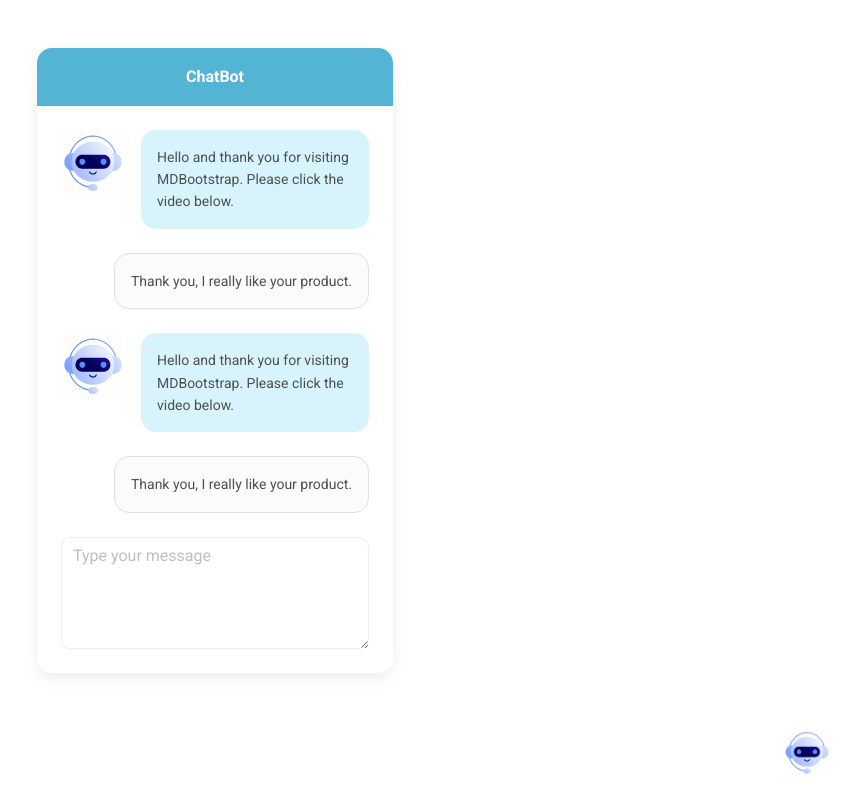
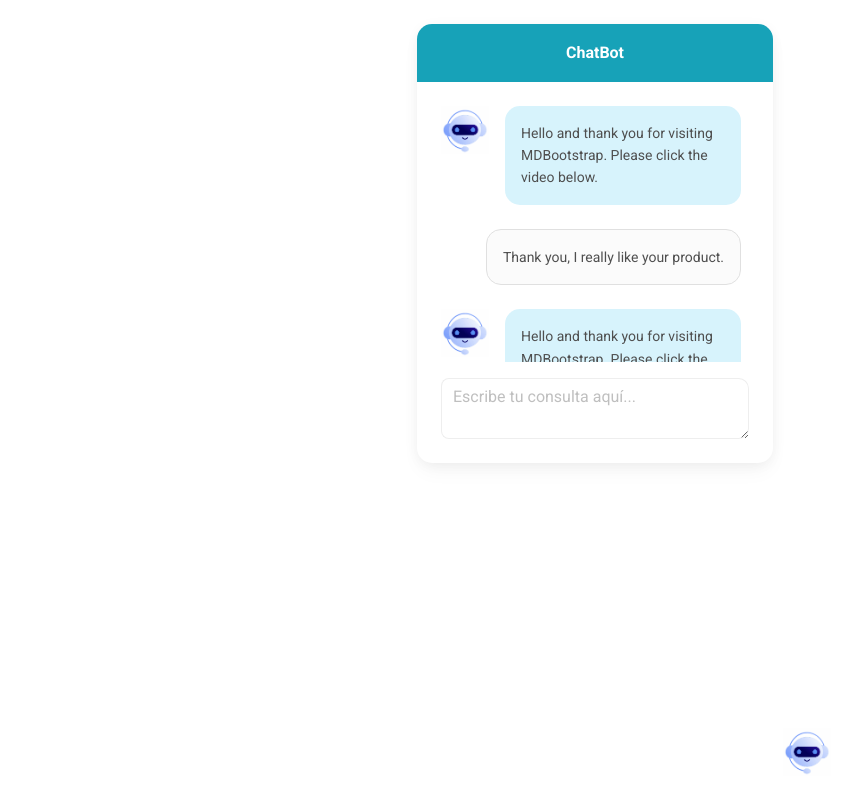
Before and after one commit to UTN-FRSR-TUP/ChatBot-Front, a React (Vite) app: page / in a window 1280 px wide. Both pictures are taken after a click on the picture 1224 px from the left and 744 px from the top of the page. Shown: the whole page, without its empty margins (425-1280 px from the left). Built offline with nearby package versions, Linux system fonts and the light colour scheme.

Commit message:
Chatbot_Window-position-colors

```diff
--- a/src/components/Body.jsx
+++ b/src/components/Body.jsx
@@ -7,11 +7,23 @@
 export const Body = () => {
 	return (
 		<MDBCardBody>
-			<BotMessage />
-			<UserMessage />
-			<BotMessage />
-			<UserMessage />
-
+			<ul className="ps-0 pe-2" id="messages" style={{height:"16rem", overflowY:"scroll"}}>
+				<li className="">
+					<BotMessage />
+				</li>
+				<li className="">
+					<UserMessage />
+				</li>
+				<li className="">
+					<BotMessage />
+				</li>
+				<li className="">
+					<UserMessage />
+				</li>
+				<li className="list-group-item">
+					<BotMessage />
+				</li>
+			</ul>
 			<Input />
 		</MDBCardBody>
 	);
--- a/src/components/BotMessage.jsx
+++ b/src/components/BotMessage.jsx
@@ -1,5 +1,4 @@
 import React, { useState } from "react";
-
 import Data from "../utils/company-config.json";
 
 export const BotMessage = () => {
@@ -10,13 +9,14 @@
 				<img
 					src={companyData["bot-data"]["bot-img"]}
 					alt="avatar 1"
-					style={{ width: "4rem", height: "100%" }}
+					style={{ width: "3rem", height: "100%" }}
 				/>
 				<div
 					className="p-3 ms-3"
 					style={{
 						borderRadius: "15px",
-						backgroundColor: "rgba(57, 192, 237,.2)",
+						backgroundColor: companyData["bussiness-data"]["secondary-color"],
+
 					}}
 				>
 					<p className="small mb-0">
--- a/src/components/Chatbot.jsx
+++ b/src/components/Chatbot.jsx
@@ -16,18 +16,18 @@
 export default function Chatbot() {
 	return (
 		<>
-		<div>
-			<MDBContainer className="py-5 ">
-				<MDBRow className="d-flex justify-content-center">
+
+			<MDBContainer className="py-4 ">
+				<MDBRow className="d-flex justify-content-end">
 					<MDBCol md="8" lg="6" xl="4">
-						<MDBCard id="chat1" style={{ borderRadius: "15px" }}>
+						<MDBCard id="chat1" style={{ borderRadius: "15px" }} >
 							<Header />
 							<Body />
 						</MDBCard>
 					</MDBCol>
 				</MDBRow>
 			</MDBContainer>
-			</div>
+
 		</>
 	);
 }
--- a/src/components/Header.jsx
+++ b/src/components/Header.jsx
@@ -1,14 +1,16 @@
-import React from "react";
-
+import React, {useState} from "react";
 import { MDBCardHeader, MDBIcon } from "mdb-react-ui-kit";
+import Data from "../utils/company-config.json";
 
 export const Header = () => {
+	const [companyData, setCompanyData] = useState(Data);
 	return (
 		<MDBCardHeader
-			className="d-flex justify-content-center align-items-center p-3 bg-info text-white border-bottom-0"
+			className="d-flex justify-content-center align-items-center p-3 text-white border-bottom-0"
 			style={{
 				borderTopLeftRadius: "15px",
 				borderTopRightRadius: "15px",
+				backgroundColor: companyData["bussiness-data"]["primary-color"],
 			}}
 		>
 			{/* <MDBIcon fas icon="angle-left" /> */}
--- a/src/components/Input.jsx
+++ b/src/components/Input.jsx
@@ -5,9 +5,9 @@
 	return (
 		<MDBTextArea
 			className="form-outline"
-			label="Type your message"
+			label="Escribe tu consulta aquí..."
 			id="textAreaExample"
-			rows={4}
+			rows={2}
 		/>
 	);
 };
--- a/src/index.css
+++ b/src/index.css
@@ -6,6 +6,11 @@
 body {
   font-family: Roboto, Helvetica, Arial, sans-serif;
 }
+li{
+  list-style: none;
+
+}
+
 
 #chat1 .form-outline ~ .form-notch div {
   pointer-events: none;
--- a/src/utils/company-config.json
+++ b/src/utils/company-config.json
@@ -1,5 +1,5 @@
  {
-    "bussines-data":{
+    "bussiness-data":{
         "name":"",
         "email":"",
         "phone":"",
@@ -8,8 +8,8 @@
         "state":"",
         "cp":"",
         "country":"",
-        "primary-color":"",
-        "secondary-color":"",
+        "primary-color":"rgba(23, 162, 184, 1)",
+        "secondary-color":"rgba(57, 192, 237,.2)",
         "logo":""
         },
     "bot-data":{
```
